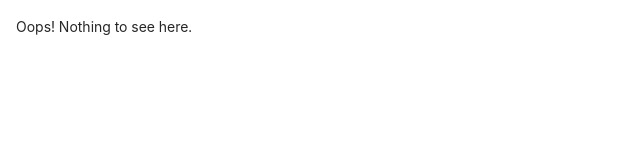
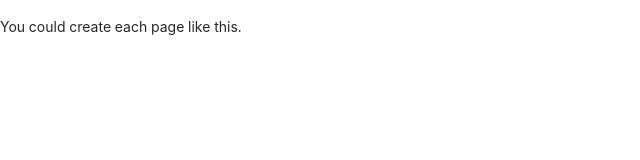
Before and after one commit to Namaskar-1F64F/deephire-faq, a React (Create React App) app: page /test in a window 1280 px wide. Shown: the top 160 px of the page, without its empty margins (0-640 px from the left). Built offline with nearby package versions, Linux system fonts and the light colour scheme.

Commit message:
add example

```diff
--- a/src/data.js
+++ b/src/data.js
@@ -1,4 +1,10 @@
 export const data = [
+  {
+    id: 11,
+    title: "Russell Test",
+    link: "/test",
+    summary: "This is an example",
+  },
   {
     id: 0,
     title: "Video Interview Cheat Sheet",
--- a/src/index.js
+++ b/src/index.js
@@ -3,6 +3,7 @@ import ReactDOM from "react-dom";
 import { BrowserRouter, Routes, Route } from "react-router-dom";
 import App from "./App";
 import reportWebVitals from "./reportWebVitals";
+import Test from "./routes/test"
 
 ReactDOM.render(
   <React.StrictMode>
@@ -10,11 +11,15 @@ ReactDOM.render(
       <Routes>
         <Route path="/" element={<App />} />
         <Route
+          path="/test"
+          element={
+            <Test />
+          }
+        />
+        <Route
           path="*"
           element={
-            <main style={{ padding: "1rem" }}>
-              <p>Oops! Nothing to see here.</p>
-            </main>
+            <>fallback page</>
           }
         />
       </Routes>
--- /dev/null
+++ b/src/routes/test.jsx
@@ -0,0 +1,7 @@
+export default function Test() {
+    return (
+        <main style={{ padding: "1rem 0" }}>
+            You could create each page like this.
+        </main>
+    );
+}
```
